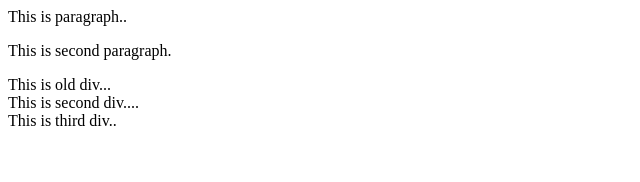
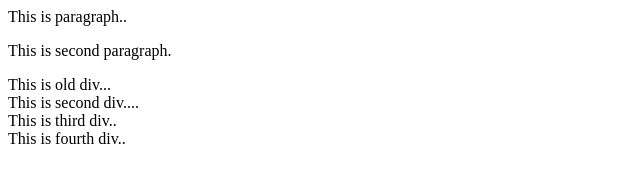
Before and after one commit to silpa1/newGitTest, a plain HTML site: page index2.html in a window 1280 px wide. Shown: the whole page, without its empty margins (0-640 px from the left). Drawn offline with Linux system fonts and the light colour scheme.

Commit message:
conflict resolved

```diff
--- a/index2.html
+++ b/index2.html
@@ -5,5 +5,6 @@
 <div> This is old div...</div>
 <div> This is second div....</div>
 <div> This is third div..</div>
+<div> This is fourth div..</div>
 </body>
 </html>
```
